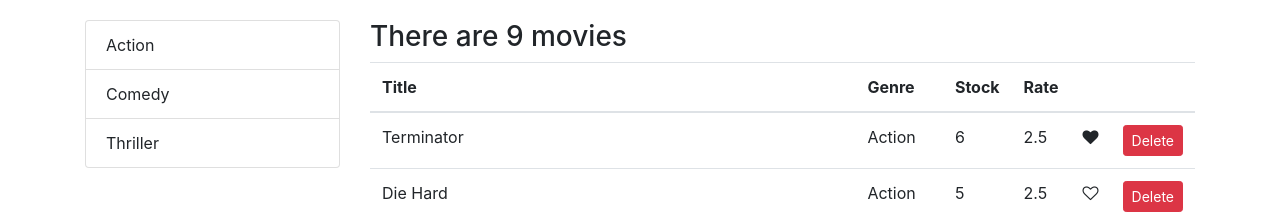
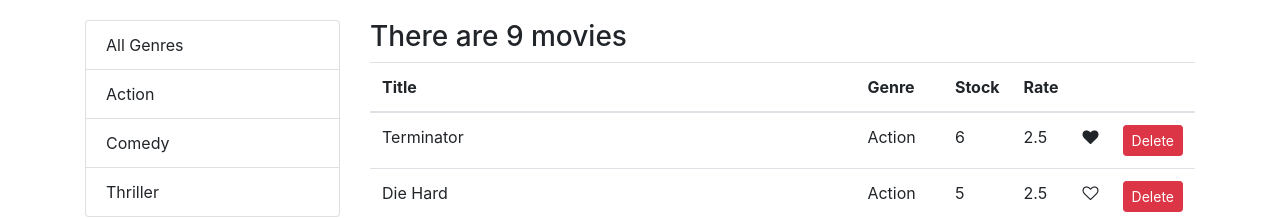
Before and after one commit to Langster2323/Vividly, a React (Create React App) app: page / in a window 1280 px wide. Shown: the top 219 px of the page. Built offline with nearby package versions, Linux system fonts and the light colour scheme.

Commit message:
Now able to filter by genre

```diff
--- a/src/components/common/listGroup.jsx
+++ b/src/components/common/listGroup.jsx
@@ -1,11 +1,14 @@
 import React from 'react'
 
-const ListGroup = ({ genres, onItemSelect, textProperty, valueProperty }) => {
+const ListGroup = ({ genres, onItemSelect, textProperty, valueProperty, selectedItem }) => {
     return (
         <ul className="list-group">
             {genres.map((genre) => {
                 return (
-                    <li key={genre[valueProperty]} className="list-group-item" onClick={() => onItemSelect(genre)}>
+                    <li
+                    key={genre[valueProperty]}
+                    className={ genre === selectedItem ? "list-group-item active" : "list-group-item" }
+                    onClick={() => onItemSelect(genre)}>
                         {genre[textProperty]}
                     </li>
                 )
--- a/src/components/movies.jsx
+++ b/src/components/movies.jsx
@@ -16,16 +16,12 @@ class Movies extends Component {
      }
 
      componentDidMount() {
+      const genres = [{name: 'All Genres'}, ...getGenres()]
+
         this.setState({
           movies: getMovies(),
-          genres: getGenres()
+          genres
         })
-      }
-
-      handleTotalMovie = () => {
-        const { movies } = this.state;
-        const movieTotal = movies.length;
-        return movieTotal
       }
 
       handleDelete = (movie) => {
@@ -51,26 +47,31 @@ class Movies extends Component {
       }
 
       handleGenreSelect = (genre) => {
-        console.log(genre);
+        this.setState({
+          selectedGenre: genre
+         })
       }
 
       render() {
-        const { length: count } = this.state.movies
-        const { pageSize, currentPage, movies: allMovies } = this.state
+        const { pageSize, currentPage, selectedGenre,  movies: allMovies } = this.state
 
-        if (count === 0) return <p>There are no movies in the database.</p>
 
-        const movies = paginate(allMovies, currentPage, pageSize)
+
+        const filtered = selectedGenre ? allMovies.filter(m => m.genre._id === selectedGenre._id) : allMovies
+        const movies = paginate(filtered, currentPage, pageSize)
+
+        if (filtered.length === 0) return <p>There are no movies in the database.</p>
         return (
           <main className="container">
             <div className="row">
               <div className="col-3">
                 <ListGroup
                 genres={this.state.genres}
+                selectedItem={this.state.selectedGenre}
                 onItemSelect={this.handleGenreSelect} />
               </div>
               <div className="col">
-              <h3>There are {this.handleTotalMovie()} movies</h3>
+              <h3>There are {filtered.length} movies</h3>
               <table className="table">
                 <thead>
                   <tr>
@@ -100,7 +101,7 @@ class Movies extends Component {
                 </tbody>
               </table>
               <Pagination
-              itemsCount={count}
+              itemsCount={filtered.length}
               pageSize={pageSize}
               currentPage={currentPage}
               onPageChange={this.handlePageChange}
```
